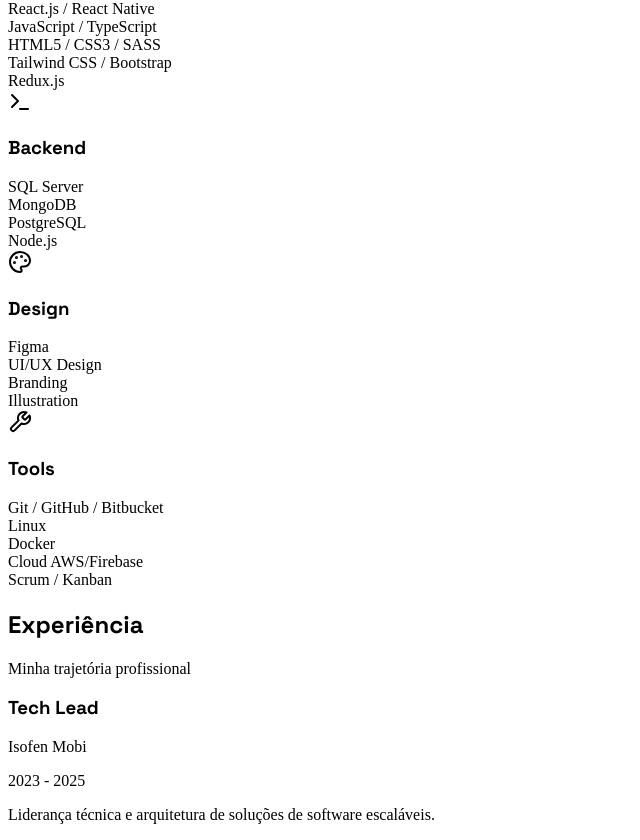
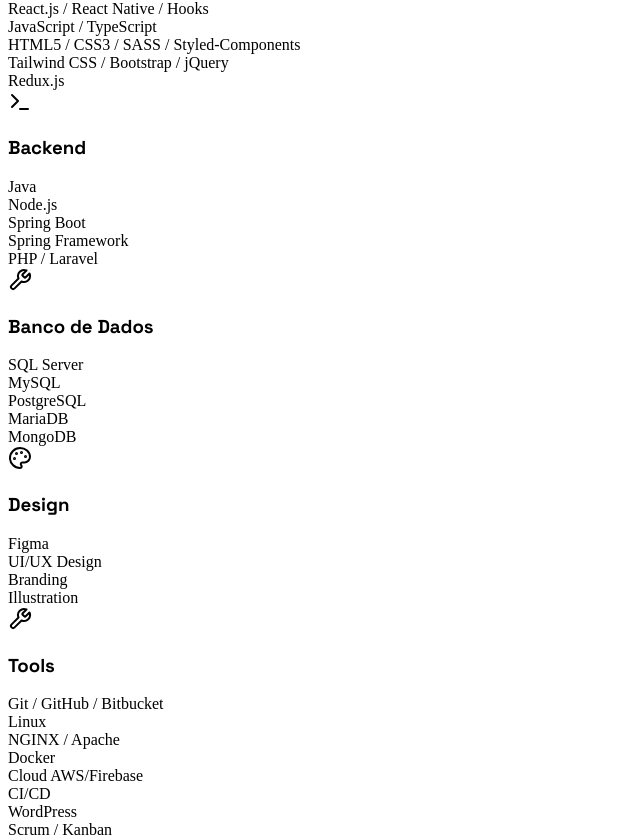
Before and after one commit to MatheusFOR/Matheus-Portfolio, a React (Vite) app in the folder client/: page / in a window 1280 px wide. Shown: the part 3097-3937 px from the top of the page, without its empty margins (0-640 px from the left). Built offline with nearby package versions, Linux system fonts and the light colour scheme.

Commit message:
Update skills in Portfolio component

```diff
--- a/client/src/pages/Portfolio.tsx
+++ b/client/src/pages/Portfolio.tsx
@@ -133,10 +133,10 @@ export default function Portfolio() {
               title="Frontend"
               icon={Code}
               skills={[
-                { name: "React.js / React Native ", level: 5 },
+                { name: "React.js / React Native / Hooks ", level: 5 },
                 { name: "JavaScript / TypeScript", level: 4 },
-                { name: "HTML5 / CSS3 / SASS", level: 5 },
-                { name: "Tailwind CSS / Bootstrap", level: 4 },
+                { name: "HTML5 / CSS3 / SASS / Styled-Components", level: 5 },
+                { name: "Tailwind CSS / Bootstrap / jQuery", level: 4 },
                 { name: "Redux.js", level: 4 },
               ]}
             />
@@ -144,10 +144,22 @@ export default function Portfolio() {
               title="Backend"
               icon={Terminal}
               skills={[
+                { name: "Java", level: 5 },
+                { name: "Node.js", level: 5 },
+                { name: "Spring Boot", level: 4 },
+                { name: "Spring Framework", level: 4 },
+                { name: "PHP / Laravel", level: 3 },
+              ]}
+            />
+            <AnimatedSkillCard
+              title="Banco de Dados"
+              icon={Wrench}
+              skills={[
                 { name: "SQL Server", level: 5 },
-                { name: "MongoDB", level: 5 },
-                { name: "PostgreSQL", level: 4 },
-                { name: "Node.js", level: 4 },
+                { name: "MySQL", level: 4 },
+                { name: "PostgreSQL", level: 3 },
+                { name: "MariaDB", level: 3 },
+                { name: "MongoDB", level: 3 },
               ]}
             />
             <AnimatedSkillCard
@@ -166,11 +178,16 @@ export default function Portfolio() {
               skills={[
                 { name: "Git / GitHub / Bitbucket", level: 5 },
                 { name: "Linux", level: 4 },
+                { name: "NGINX / Apache", level: 4 },
                 { name: "Docker", level: 3 },
                 { name: "Cloud AWS/Firebase", level: 3 },
-                { name: "Scrum / Kanban", level: 3 },
+                { name: "CI/CD", level: 3 },
+                { name: "WordPress", level: 3 },
+                { name: "Scrum / Kanban", level: 4 },
+                { name: "TDD, DDD, BDD, SOLID", level: 3 },
               ]}
             />
+
           </div>
         </div>
       </section>
```
